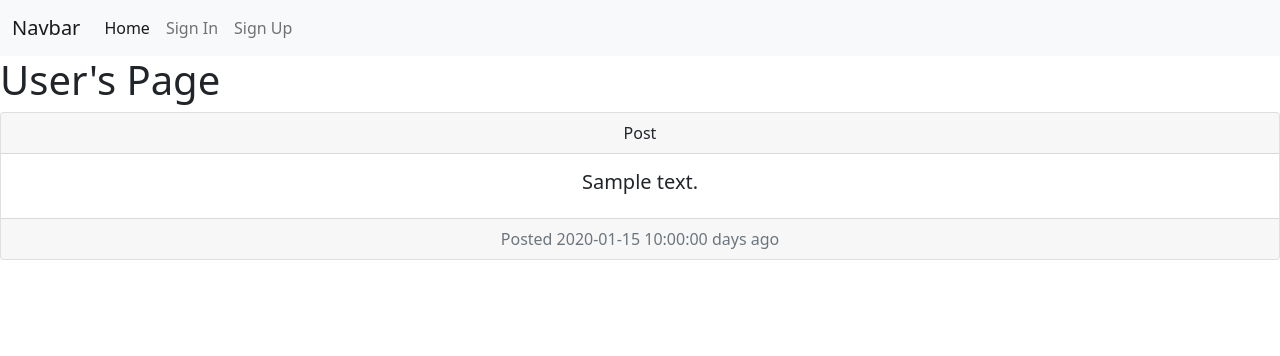
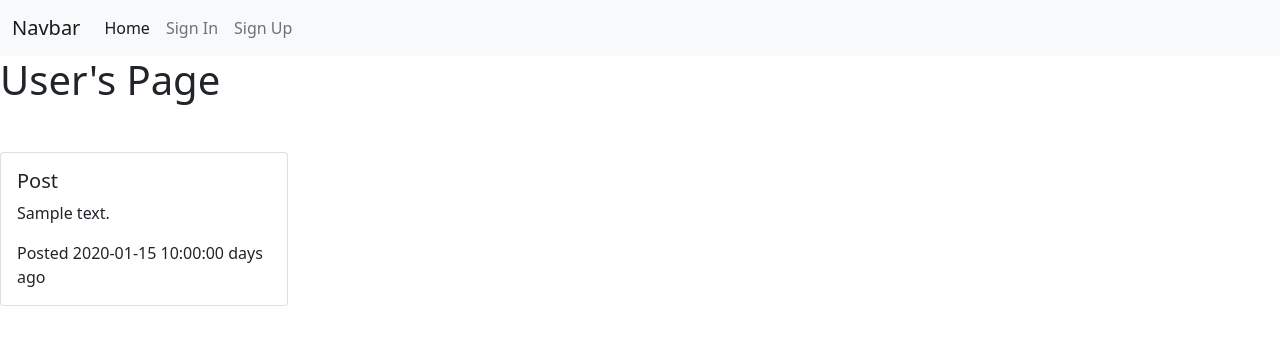
Before and after one commit to slakr-tech/slakr, a Flask app: template templates/other_user.html in a window 1280 px wide. Shown: the top 356 px of the page. Run offline with Flask 2, Linux system fonts and the light colour scheme; the template is opened without the code that fills it: most values are stand-ins (such as "Sample title", 1, 10 or a date in 2020).

Commit message:
other user post ui changed and posts in order

```diff
--- /dev/null
+++ b/static/other-posts.css
@@ -0,0 +1,8 @@
+.posts {
+      flex-wrap: wrap;
+      display: inline-flex;
+      max-width: 1200px;
+      -ms-flex-pack: distribute;
+      justify-content: flex-start;
+      margin: 40px auto;
+}
--- a/templates/base.html
+++ b/templates/base.html
@@ -5,6 +5,7 @@
     <meta name="viewport" content="width=device-width, initial-scale=1.0">
     <title>{% block title %}{% endblock %}</title>
     <link href="https://cdn.jsdelivr.net/npm/bootstrap@5.0.0-beta1/dist/css/bootstrap.min.css" rel="stylesheet" integrity="sha384-giJF6kkoqNQ00vy+HMDP7azOuL0xtbfIcaT9wjKHr8RbDVddVHyTfAAsrekwKmP1" crossorigin="anonymous">
+    {% block head %}{% endblock %}
 </head>
 <body>
     <nav class="navbar navbar-expand-lg navbar-light bg-light">
--- a/templates/index.html
+++ b/templates/index.html
@@ -18,7 +18,7 @@
 
 <br>
 
-{% for post in user.posts %}
+{% for post in user.posts[::-1] %}
 
     <div class="card text-center">
     <div class="card-header">
--- a/templates/other_user.html
+++ b/templates/other_user.html
@@ -1,11 +1,16 @@
 {% extends 'base.html' %}
 {% block title %} {{ other_user.username }} {% endblock %}
+
+{% block head %}
+<link rel="stylesheet" href="{{ url_for('static', filename='other-posts.css') }}?u={{ last_updated }}">
+{% endblock %}
 
 {% block content %}
 <h1>{{ other_user.fullname.title() }}'s Page</h1>
 
-{% for post in other_user.posts %}
-
+<div class="posts">
+{% for post in other_user.posts[::-1] %}
+<!--
     <div class="card text-center">
     <div class="card-header">
         Post
@@ -18,6 +23,16 @@
     </div>
     </div>
     <br>
+-->
+    <div class="card" style="width: 18rem;">
+        <div class="card-body">
+            <h5 class="card-title">Post</h5>
+            <p class="card-text">{{ post.content }}</p>
+            <p class="card-text">Posted {{ other_user.time_since_post(post.date) }} days ago</p>
+        </div>
+    </div>
 
 {% endfor %}
+</div>
+
 {% endblock %}
```
